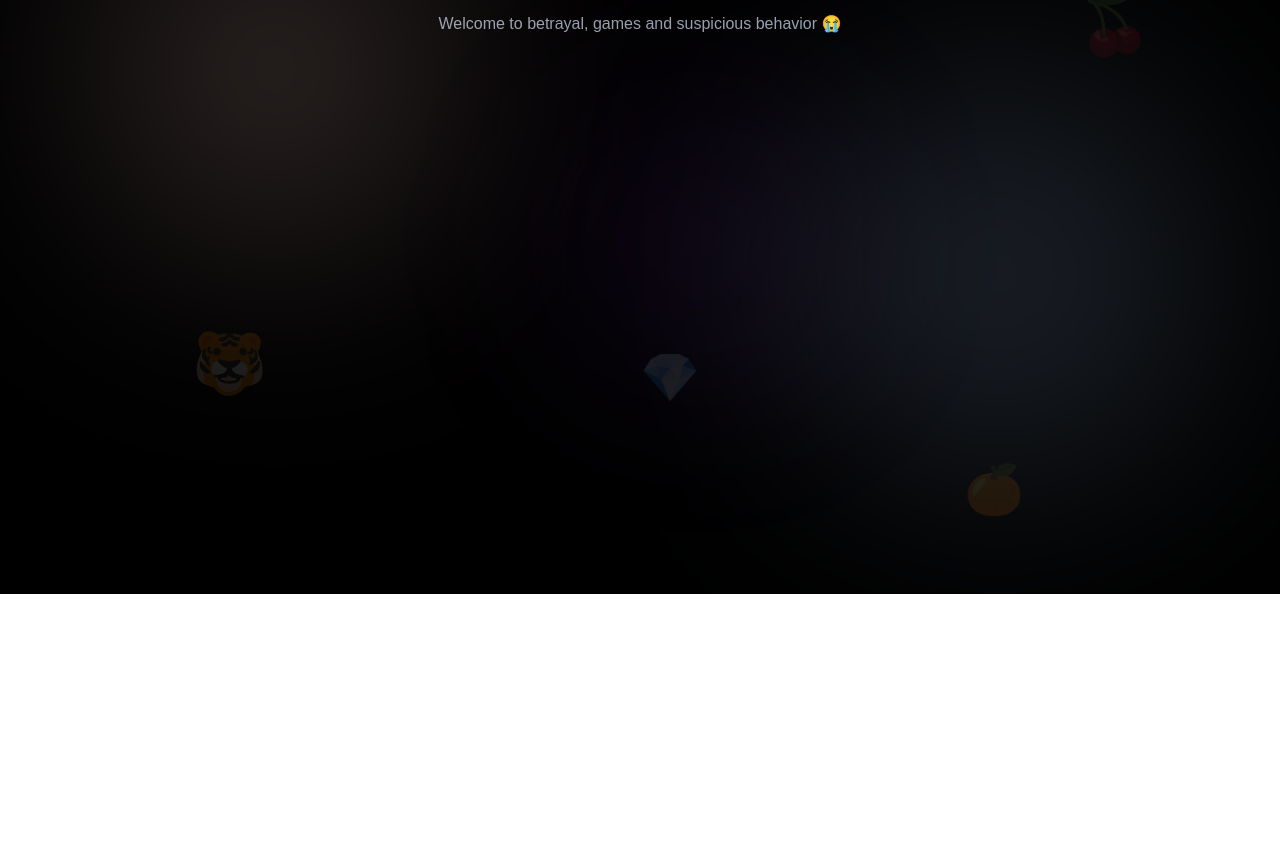
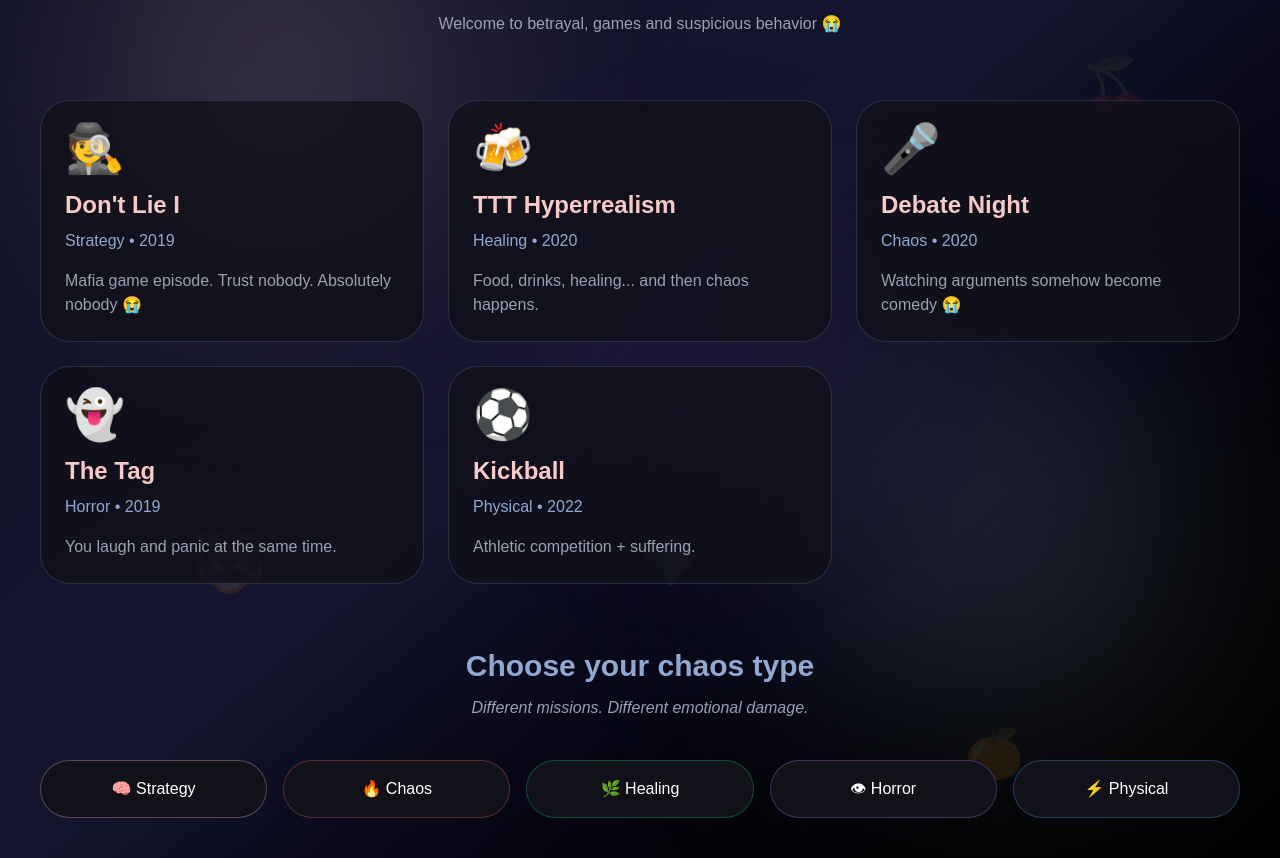
Before and after one commit to garima2511/GoSe-Survival-Guide, a Next.js app: page /episodes in a window 1280 px wide. Shown: the part 206-1064 px from the top of the page. Before the commit the page ends 800 px from the top, so only its background shows below. Built offline with nearby package versions, Linux system fonts and the light colour scheme.

Commit message:
feat(Episodes): Added some cards

```diff
--- a/app/episodes/page.tsx
+++ b/app/episodes/page.tsx
@@ -1,8 +1,69 @@
 import Link from "next/link";
+const episodes = [
+  {
+    title: "Don't Lie I",
+    year: "2019",
+    category: "Strategy",
+    description:
+      "Mafia game episode. Trust nobody. Absolutely nobody 😭",
+    emoji: "🕵️",
+  },
+
+  {
+    title: "TTT Hyperrealism",
+    year: "2020",
+    category: "Healing",
+    description:
+      "Food, drinks, healing... and then chaos happens.",
+    emoji: "🍻",
+  },
+
+  {
+    title: "Debate Night",
+    year: "2020",
+    category: "Chaos",
+    description:
+      "Watching arguments somehow become comedy 😭",
+    emoji: "🎤",
+  },
+
+  {
+    title: "The Tag",
+    year: "2019",
+    category: "Horror",
+    description:
+      "You laugh and panic at the same time.",
+    emoji: "👻",
+  },
+
+  {
+    title: "Kickball",
+    year: "2022",
+    category: "Physical",
+    description:
+      "Athletic competition + suffering.",
+    emoji: "⚽",
+  },
+];
+
 export default function EpisodesPage() {
   return (
-    <main className="min-h-screen bg-black text-white p-10">
-        <div className="mb-10">
+    <main
+    className="
+    min-h-screen
+    relative
+    overflow-hidden
+    text-white
+    p-10
+    bg-gradient-to-br
+    from-[#0f1024]
+    via-[#15152e]
+    to-black
+    ">
+
+        {/* Return Button */}
+
+        <div className="mb-10 relative z-10">
             <Link
               href="/"
               className="
@@ -85,6 +146,8 @@ export default function EpisodesPage() {
 
     </div>
 
+      <div className="relative z-10">
+
 
       <h1 className="text-5xl text-center font-bold">
         🔎 Explore GoSe Episodes
@@ -94,6 +157,88 @@ export default function EpisodesPage() {
         Welcome to betrayal, games and suspicious behavior 😭
       </p>
 
+      <div className="mt-16 grid md:grid-cols-2 lg:grid-cols-3 gap-6">
+
+        {episodes.map((episode) => (
+
+          <div
+          key={episode.title}
+          className="
+          rounded-[30px]
+          p-6
+          bg-[#11111a]/80
+          border border-[#91A8D0]/20
+          hover:scale-105
+          hover:border-[#91A8D0]
+          hover:shadow-[0_0_30px_rgba(145,168,208,0.25)]
+          transition
+          duration-300
+          "
+          >
+
+            <div className="text-5xl">
+              {episode.emoji}
+            </div>
+
+            <h2 className="mt-4 text-2xl font-bold text-[#F7CAC9]">
+              {episode.title}
+            </h2>
+
+            <p className="text-[#91A8D0] mt-2">
+              {episode.category} • {episode.year}
+            </p>
+
+            <p className="mt-4 text-gray-400">
+              {episode.description}
+            </p>
+
+          </div>
+
+        ))}
+
+      </div>
+
+      {/* Genre Section */}
+
+      <section className="mt-16 text-center">
+
+        <h2 className="text-3xl font-bold text-[#91A8D0]">
+          Choose your chaos type
+        </h2>
+
+        <p className="text-gray-400 mt-3 italic">
+          Different missions. Different emotional damage.
+        </p>
+
+        {/*Genre Tags*/}
+
+        <div className="mt-10 grid grid-cols-2 md:grid-cols-5 gap-4">
+
+          <div className="rounded-full p-4 bg-[#11111a] border border-[#F7CAC9]/30 hover:scale-105 transition">
+            🧠 Strategy
+          </div>
+
+          <div className="rounded-full p-4 bg-[#11111a] border border-red-400/30 hover:scale-105 transition">
+            🔥 Chaos
+          </div>
+
+          <div className="rounded-full p-4 bg-[#11111a] border border-green-400/30 hover:scale-105 transition">
+            🌿 Healing
+          </div>
+
+          <div className="rounded-full p-4 bg-[#11111a] border border-purple-400/30 hover:scale-105 transition">
+            👁 Horror
+          </div>
+
+          <div className="rounded-full p-4 bg-[#11111a] border border-blue-400/30 hover:scale-105 transition">
+            ⚡ Physical
+          </div>
+
+        </div>
+
+      </section>
+
+      </div>
     </main>
   );
 }
```
Also changed, not shown: 1 other file (tests, documents, lock files or other folders).
